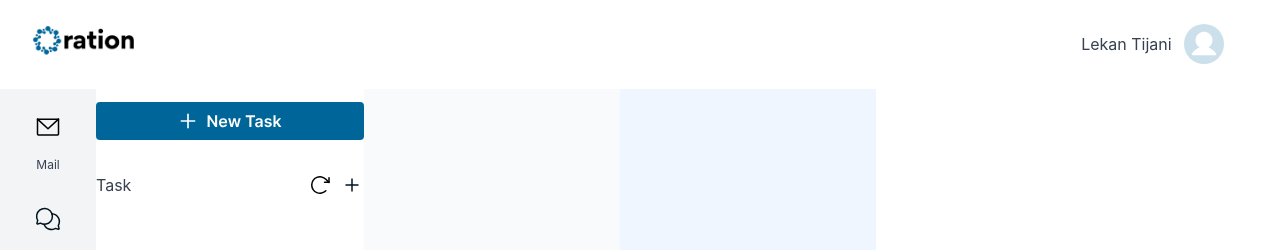
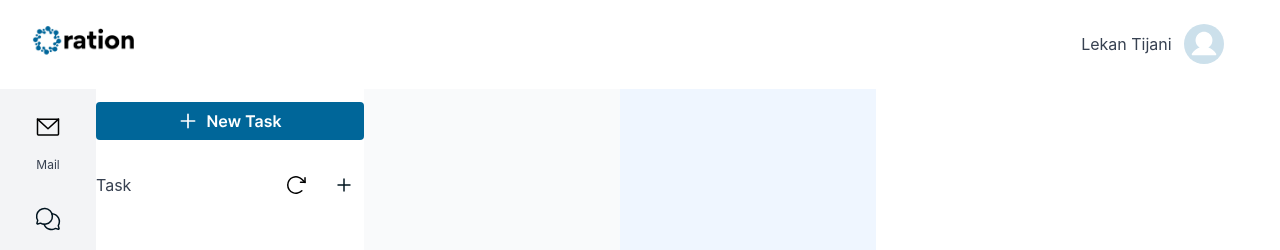
Before and after one commit to lekantijani01/vue_learn, a Vue app: page / in a window 1280 px wide. Shown: the top 250 px of the page. Built offline with nearby package versions, Linux system fonts and the light colour scheme.

Commit message:
Improves button layout and hover behavior
Refactors the button structure for better alignment and spacing,
introducing hover effects and transitions for improved user
experience. Consolidates icons into buttons with consistent styling.

```diff
--- a/src/components/hero.vue
+++ b/src/components/hero.vue
@@ -84,22 +84,27 @@ import { defineProps } from 'vue';
       </button>
       <div class="flex items-center justify-between mt-2 bg-white rounded" style="width: 268px; height: 48px;">
         <span class="text-gray-700 font-medium-inter text-base">Task</span>
-        <div class="flex items-center gap-2 ml-4">
+        <button class="flex items-center gap-2 ml-4 p-2 rounded hover:bg-gray-100 transition-colors">
 
+        </button>
+        <div class="flex items-center ml-2 space-x-2">
+          <button class="flex items-center p-2 rounded hover:bg-gray-100 transition-colors">
             <svg width="24" height="24" viewBox="0 0 24 24" fill="none" xmlns="http://www.w3.org/2000/svg">
               <path d="M16.5186 9.34668H21.0186V4.84668" stroke="black" stroke-width="1.5" stroke-linecap="round" stroke-linejoin="round"/>
               <path d="M17.8311 17.8313C16.6776 18.9857 15.2076 19.7721 13.6071 20.091C12.0066 20.4099 10.3474 20.2469 8.83953 19.6227C7.33165 18.9984 6.04278 17.941 5.13596 16.5842C4.22914 15.2273 3.74512 13.632 3.74512 12C3.74512 10.368 4.22914 8.7727 5.13596 7.41585C6.04278 6.059 7.33165 5.00158 8.83953 4.37735C10.3474 3.75313 12.0066 3.59014 13.6071 3.90902C15.2076 4.22789 16.6776 5.0143 17.8311 6.16875L21.0186 9.34688" stroke="black" stroke-width="1.5" stroke-linecap="round" stroke-linejoin="round"/>
             </svg>
-
-
+          </button>
+          <button class="flex items-center p-2 rounded hover:bg-gray-100 transition-colors">
             <svg width="24" height="24" viewBox="0 0 24 24" fill="none" xmlns="http://www.w3.org/2000/svg">
               <path d="M18 12.75H6C5.59 12.75 5.25 12.41 5.25 12C5.25 11.59 5.59 11.25 6 11.25H18C18.41 11.25 18.75 11.59 18.75 12C18.75 12.41 18.41 12.75 18 12.75Z" fill="#00141F"/>
               <path d="M12 18.75C11.59 18.75 11.25 18.41 11.25 18V6C11.25 5.59 11.59 5.25 12 5.25C12.41 5.25 12.75 5.59 12.75 6V18C12.75 18.41 12.41 18.75 12 18.75Z" fill="#00141F"/>
             </svg>
+          </button>
+        </div>
 
         </div>
       </div>
-    </div>
+
 
 
     <!-- Third horizontal section (empty for now) -->
```
Lines whose indentation alone changed are shown as unchanged.
